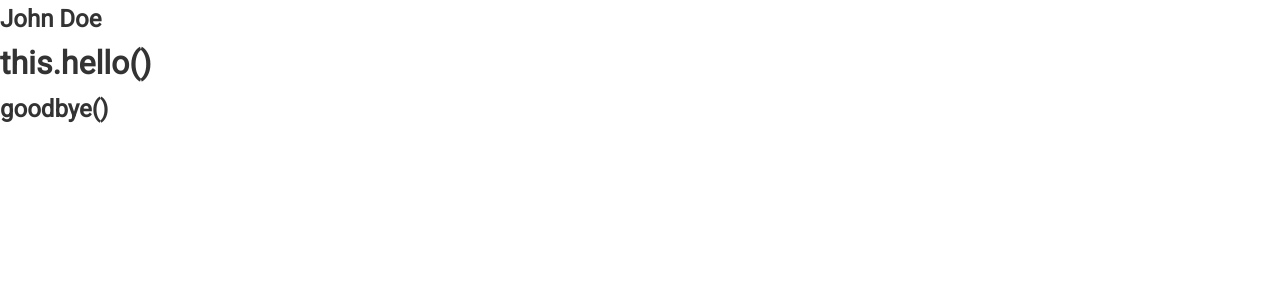
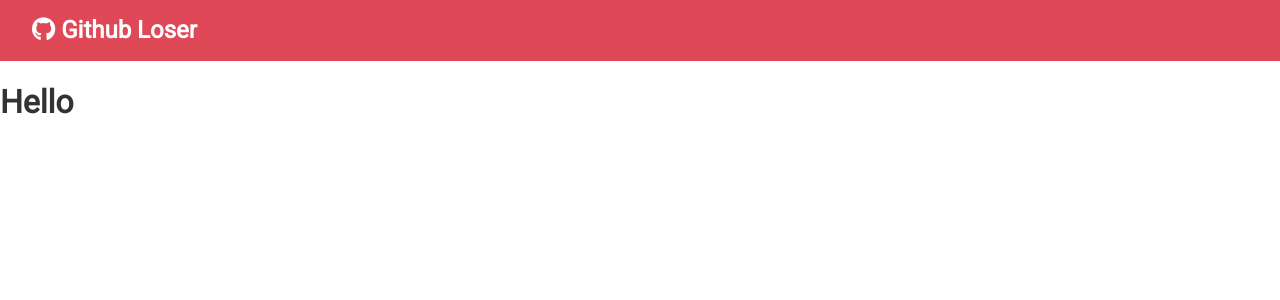
Before and after one commit to modern-sapien/react--github-finder-application, a React (Create React App) app: page / in a window 1280 px wide. Shown: the top 300 px of the page. Built offline with nearby package versions, Linux system fonts and the light colour scheme.

Commit message:
using default proptypes to create content in navbar.js

```diff
--- a/src/App.js
+++ b/src/App.js
@@ -1,20 +1,17 @@
 // global style sheet
 import React, { Component } from "react";
 import "./App.css";
+import Navbar from "./components/layout/Navbar"
 
 class App extends Component {
   //method as part of a class
-  hello = () => "this.hello()"
 
   render()  {
-      const name = "John Doe";
-      const goodbye = () => "goodbye()"
 
     return (
       <div className="App">
-        <h2>{name}</h2>
-        <h1>{this.hello()}</h1>
-        <h2>{goodbye()}</h2>
+        <Navbar />
+        <h1>Hello</h1>
       </div>
     );
     }
--- /dev/null
+++ b/src/components/layout/Navbar.js
@@ -0,0 +1,19 @@
+import React, { Component } from 'react';
+import PropTypes from 'prop-types'
+
+export default class Navbar extends Component {
+    static defaultProps = {
+        title: "Github Loser",
+        icon: "fab fa-github"
+    }
+
+    render() {
+        return (
+            <nav className="navbar bg-primary">
+                <h1>
+                    <i className={this.props.icon}></i>  {this.props.title}
+                </h1>
+            </nav>
+        )
+    }
+}
```
